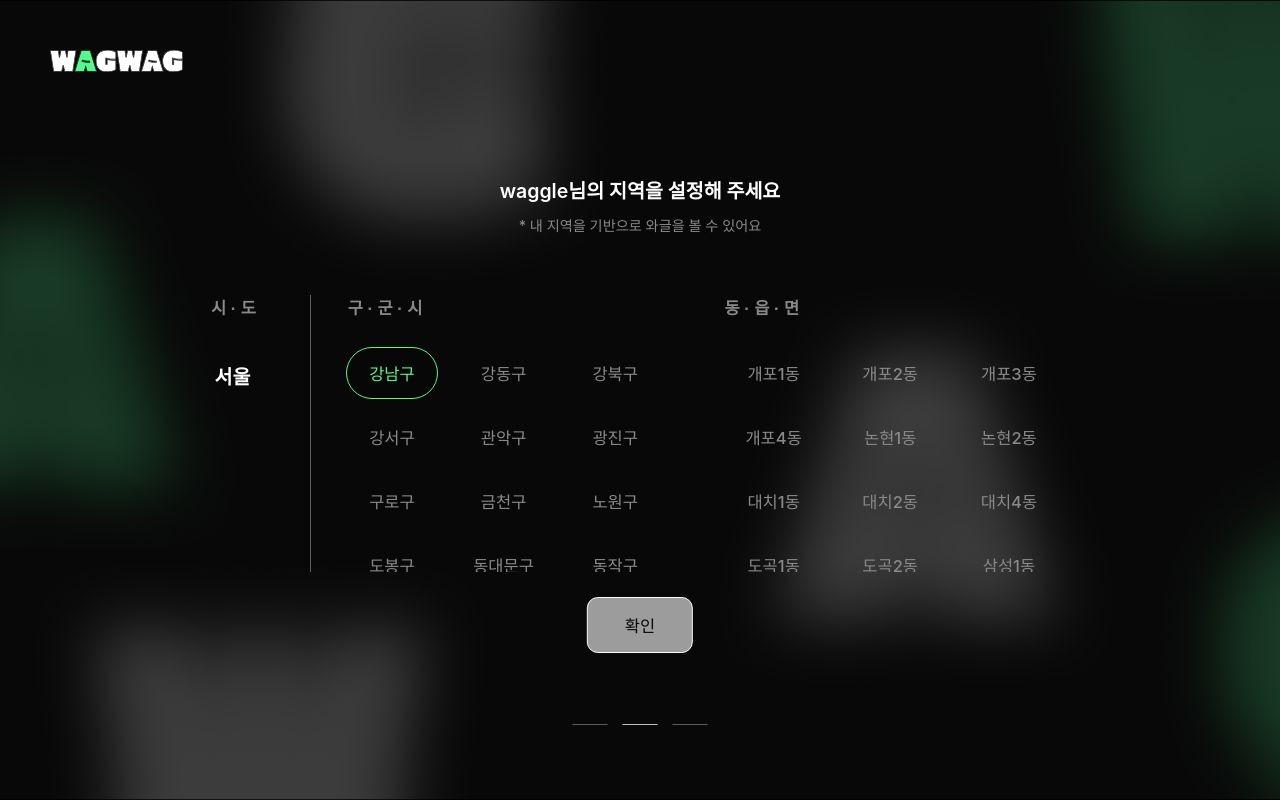
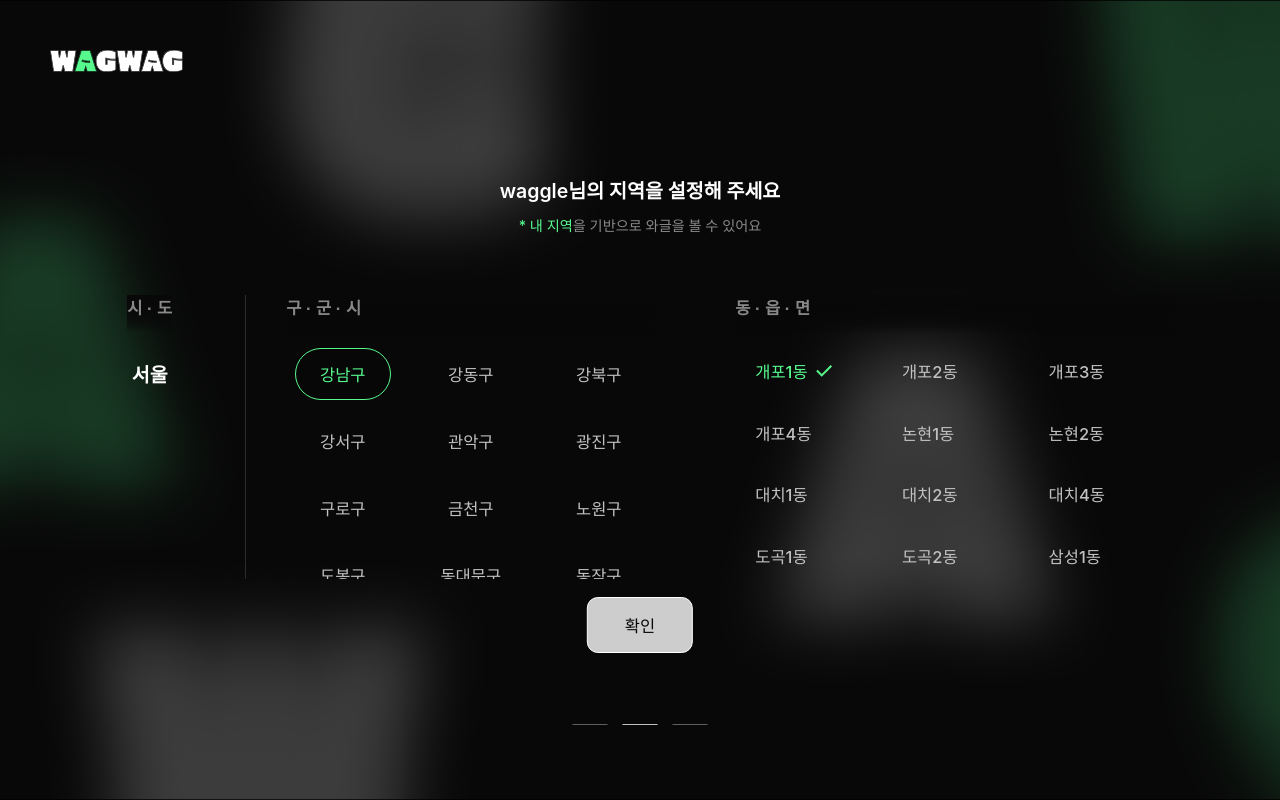
Before and after one commit to rhdmswls12/WAGWAG-frontend, a Next.js app: page /onboarding/location in a window 1280 px wide. Built offline with nearby package versions, Linux system fonts and the light colour scheme.

Commit message:
feat: Location Page 구현, regions 파일 추가

```diff
--- a/src/app/onboarding/location/Location.module.scss
+++ b/src/app/onboarding/location/Location.module.scss
@@ -29,6 +29,9 @@
   @include font(text-md);
   color: $gray-200;
   margin-bottom: 6rem;
+  .highlight {
+    color: $green-color;
+  }
 }
 
 .actionButton {
@@ -53,9 +56,7 @@
 
 .wrapper {
   display: flex;
-  gap: 2rem;
-  max-width: 90rem;
-  margin: 0 auto;
+  gap: 4rem;
   justify-content: center;
 }
 
@@ -73,20 +74,47 @@
 }
 
 .line {
-  background-color: $gray-300;
-  width: 1px;
+  background-color: $gray-400;
+  width: 1.5px;
   height: auto;
-  margin: 0 1.5rem;
 }
 
 .guList {
+  width: 40.9rem;
+  padding-right: 4rem;
   overflow-x: hidden;
   display: grid;
   grid-template-columns: repeat(3, 1fr);
-  gap: 1.2rem;
-  max-height: 27.7rem;
+  gap: 1.5rem;
+  max-height: 28.4rem;
   overflow-y: auto;
-  padding-right: 4.1rem;
+
+  &::-webkit-scrollbar {
+    width: 0.45rem;
+  }
+
+  &::-webkit-scrollbar-thumb {
+    background-color: $gray-200;
+    border-radius: 2px;
+  }
+
+  &::-webkit-scrollbar-track {
+    background-color: $gray-400;
+  }
+}
+.dongList {
+  padding-right: 1rem;
+  align-content: start;
+  width: 45rem;
+  grid-template-rows: auto;
+  grid-auto-rows: 4.65rem;
+  max-height: calc((4.65rem * 3) + (1.5rem * 3));
+  overflow-x: hidden;
+  display: grid;
+  grid-template-columns: repeat(3, 1fr);
+  row-gap: 1.5rem;
+  max-height: 28.4rem;
+  overflow-y: auto;
 
   &::-webkit-scrollbar {
     width: 0.45rem;
@@ -104,15 +132,13 @@
 
 .guButton {
   @include font(text-button);
-  color: $gray-200;
-  white-space: nowrap;
-  padding: 1.3rem 2.2rem;
+  color: $gray-100;
   background-color: transparent;
   border: 1px solid transparent;
   border-radius: 3rem;
   cursor: pointer;
-  transition: background-color 0.2s;
-
+  padding: 1.3rem 2.4rem;
+  justify-self: center;
   &:hover {
     color: $gray-100;
   }
@@ -127,16 +153,44 @@
     color: $green-color;
   }
 }
+.dongButton {
+  all: unset;
+  padding: 1.3rem 2rem;
+  @include font(text-button);
+  color: $gray-100;
+  border-radius: 3rem;
+  cursor: pointer;
+  display: flex;
+  align-items: center;
+  gap: 0.4rem;
+  &:hover {
+    color: $gray-100;
+  }
 
+  &.active {
+    color: $green-color;
+  }
+
+  &.active:hover {
+    color: $green-color;
+  }
+}
 .sectiontitle {
   font-size: 1.65rem;
   font-weight: 700;
   color: $gray-200;
   text-align: left;
-  padding-left: 0.2rem;
   grid-column: 1 / -1;
   position: sticky;
   top: 0;
   background-color: transparent;
-  padding-bottom: 1.6rem;
+  padding-bottom: 1.4rem;
+  background: linear-gradient(
+    to bottom,
+    rgba($gray-600, 1) 0%,
+    rgba($gray-600, 0.9) 40%,
+    rgba($gray-600, 0.8) 60%,
+    rgba($gray-600, 0.5) 80%,
+    rgba(0, 0, 0, 0) 100%
+  );
 }
--- a/src/app/onboarding/location/page.tsx
+++ b/src/app/onboarding/location/page.tsx
@@ -8,7 +8,7 @@ import OnboardingStepIndicator from "@/components/atoms/OnboardingStep/StepIndic
 
 export default function LocationPage() {
   const [selectedGu, setSelectedGu] = useState<string | null>("강남구");
-  const [selectedDong, setSelectedDong] = useState<string | null>(null);
+  const [selectedDong, setSelectedDong] = useState<string | null>("개포1동");
   const dongList = selectedGu ? SEOUL_REGIONS[selectedGu] : [];
   const guList = Object.keys(SEOUL_REGIONS);
   const router = useRouter();
@@ -19,7 +19,8 @@ export default function LocationPage() {
       <div className={styles.container}>
         <h1 className={styles.guideText}>waggle님의 지역을 설정해 주세요</h1>
         <h2 className={styles.helperText}>
-          * 내 지역을 기반으로 와글을 볼 수 있어요
+          <span className={styles.highlight}>* 내 지역</span>을 기반으로 와글을
+          볼 수 있어요
         </h2>
 
         <div className={styles.columns01}>
@@ -33,7 +34,7 @@ export default function LocationPage() {
             <div className={styles.line}></div>
 
             {/* 구 · 군 · 시 */}
-            <div className={styles.guList} style={{ width: "45rem" }}>
+            <div className={styles.guList}>
               <h3 className={styles.sectiontitle}>구 · 군 · 시</h3>
               {guList.map((gu) => (
                 <button
@@ -50,15 +51,22 @@ export default function LocationPage() {
             </div>
 
             {/* 동 · 읍 · 면 */}
-            <div className={styles.guList} style={{ width: "46.4rem" }}>
+            <div className={styles.dongList}>
               <h3 className={styles.sectiontitle}>동 · 읍 · 면</h3>
               {dongList.map((dong) => (
                 <button
                   key={dong}
-                  className={`${styles.guButton} ${selectedDong === dong ? styles.active : ""}`}
+                  className={`${styles.dongButton} ${selectedDong === dong ? styles.active : ""}`}
                   onClick={() => setSelectedDong(dong)}
                 >
                   {dong}
+                  {selectedDong === dong && (
+                    <img
+                      src="/checkIcon.svg"
+                      alt="선택완료"
+                      className={styles.checkIcon}
+                    />
+                  )}
                 </button>
               ))}
             </div>
@@ -68,7 +76,7 @@ export default function LocationPage() {
         <ActionButton
           className={styles.actionButton}
           onClick={() => router.push("./category")}
-          disabled={!selectedGu || !selectedDong}
+          disabled={!selectedGu || !selectedDong} // ✅ 둘 다 선택되지 않으면 비활성화
         >
           확인
         </ActionButton>
--- a/src/constants/regions.ts
+++ b/src/constants/regions.ts
@@ -32,19 +32,27 @@ export const SEOUL_REGIONS: Record<string, string[]> = {
     "둔촌2동",
     "명일1동",
     "명일2동",
-    "상일동",
+    "상일1동",
+    "상일2동",
     "성내1동",
     "성내2동",
     "성내3동",
     "암사1동",
     "암사2동",
     "암사3동",
+    "천호1동",
+    "천호2동",
+    "천호3동",
   ],
   강북구: [
     "미아동",
     "번1동",
     "번2동",
     "번3동",
+    "삼각산동",
+    "삼양동",
+    "송중동",
+    "송천동",
     "수유1동",
     "수유2동",
     "수유3동",
@@ -74,9 +82,10 @@ export const SEOUL_REGIONS: Record<string, string[]> = {
     "화곡본동",
   ],
   관악구: [
-    "남현동",
+    "낙성대동",
     "난곡동",
     "난향동",
+    "남현동",
     "대학동",
     "미성동",
     "보라매동",
@@ -124,10 +133,10 @@ export const SEOUL_REGIONS: Record<string, string[]> = {
     "구로3동",
     "구로4동",
     "구로5동",
+    "수궁동",
     "신도림동",
     "오류1동",
     "오류2동",
-    "천왕동",
     "항동",
   ],
   금천구: [
@@ -145,20 +154,21 @@ export const SEOUL_REGIONS: Record<string, string[]> = {
   노원구: [
     "공릉1동",
     "공릉2동",
+    "상계10동",
     "상계1동",
     "상계2동",
-    "상계3·4동",
+    "상계3.4동",
     "상계5동",
-    "상계6·7동",
+    "상계6.7동",
     "상계8동",
     "상계9동",
-    "상계10동",
     "월계1동",
     "월계2동",
     "월계3동",
     "중계1동",
-    "중계2·3동",
+    "중계2.3동",
     "중계4동",
+    "중계본동",
     "하계1동",
     "하계2동",
   ],
@@ -181,8 +191,7 @@ export const SEOUL_REGIONS: Record<string, string[]> = {
   동대문구: [
     "답십리1동",
     "답십리2동",
-    "신설동",
-    "용두동",
+    "용신동",
     "이문1동",
     "이문2동",
     "장안1동",
@@ -214,11 +223,8 @@ export const SEOUL_REGIONS: Record<string, string[]> = {
   ],
   마포구: [
     "공덕동",
-    "구수동",
-    "노고산동",
     "대흥동",
     "도화동",
-    "동교동",
     "망원1동",
     "망원2동",
     "상암동",
@@ -226,13 +232,11 @@ export const SEOUL_REGIONS: Record<string, string[]> = {
     "서교동",
     "성산1동",
     "성산2동",
-    "신공덕동",
+    "신수동",
     "아현동",
     "연남동",
     "염리동",
     "용강동",
-    "중동",
-    "창전동",
     "합정동",
   ],
   서대문구: [
@@ -257,33 +261,33 @@ export const SEOUL_REGIONS: Record<string, string[]> = {
     "반포2동",
     "반포3동",
     "반포4동",
+    "반포본동",
     "방배1동",
     "방배2동",
     "방배3동",
     "방배4동",
+    "방배본동",
     "서초1동",
     "서초2동",
     "서초3동",
     "서초4동",
     "양재1동",
     "양재2동",
-    "염곡동",
-    "우면동",
     "잠원동",
   ],
   성동구: [
     "금호1가동",
-    "금호2·3가동",
+    "금호2.3가동",
     "금호4가동",
     "마장동",
     "사근동",
-    "상왕십리동",
     "성수1가1동",
     "성수1가2동",
     "성수2가1동",
     "성수2가3동",
     "송정동",
     "옥수동",
+    "왕십리2동",
     "왕십리도선동",
     "용답동",
     "응봉동",
@@ -311,7 +315,6 @@ export const SEOUL_REGIONS: Record<string, string[]> = {
     "정릉3동",
     "정릉4동",
     "종암동",
-    "하월곡동",
   ],
   송파구: [
     "가락1동",
@@ -329,12 +332,18 @@ export const SEOUL_REGIONS: Record<string, string[]> = {
     "석촌동",
     "송파1동",
     "송파2동",
-    "신천동",
+    "오금동",
+    "오륜동",
+    "위례동",
     "잠실2동",
     "잠실3동",
     "잠실4동",
     "잠실6동",
     "잠실7동",
+    "잠실본동",
+    "장지동",
+    "풍납1동",
+    "풍납2동",
   ],
   양천구: [
     "목1동",
@@ -373,15 +382,17 @@ export const SEOUL_REGIONS: Record<string, string[]> = {
     "양평1동",
     "양평2동",
     "여의동",
+    "영등포동",
     "영등포본동",
   ],
   용산구: [
-    "갈월동",
     "남영동",
     "보광동",
-    "서계동",
+    "서빙고동",
     "용문동",
     "용산2가동",
+    "원효로1동",
+    "원효로2동",
     "이촌1동",
     "이촌2동",
     "이태원1동",
@@ -414,16 +425,19 @@ export const SEOUL_REGIONS: Record<string, string[]> = {
     "가회동",
     "교남동",
     "무악동",
+    "부암동",
     "사직동",
     "삼청동",
-    "송월동",
     "숭인1동",
     "숭인2동",
     "이화동",
+    "종로1.2.3.4가동",
+    "종로5.6가동",
     "창신1동",
     "창신2동",
     "창신3동",
     "청운효자동",
+    "평창동",
     "혜화동",
   ],
   중구: [
@@ -433,6 +447,7 @@ export const SEOUL_REGIONS: Record<string, string[]> = {
     "명동",
     "소공동",
     "신당5동",
+    "신당동",
     "약수동",
     "을지로동",
     "장충동",
@@ -440,14 +455,17 @@ export const SEOUL_REGIONS: Record<string, string[]> = {
     "청구동",
     "필동",
     "황학동",
+    "회현동",
   ],
   중랑구: [
     "망우3동",
+    "망우본동",
     "면목2동",
-    "면목3·8동",
+    "면목3.8동",
     "면목4동",
     "면목5동",
     "면목7동",
+    "면목본동",
     "묵1동",
     "묵2동",
     "상봉1동",
```
Also changed, not shown: public/checkIcon.svg (added).
